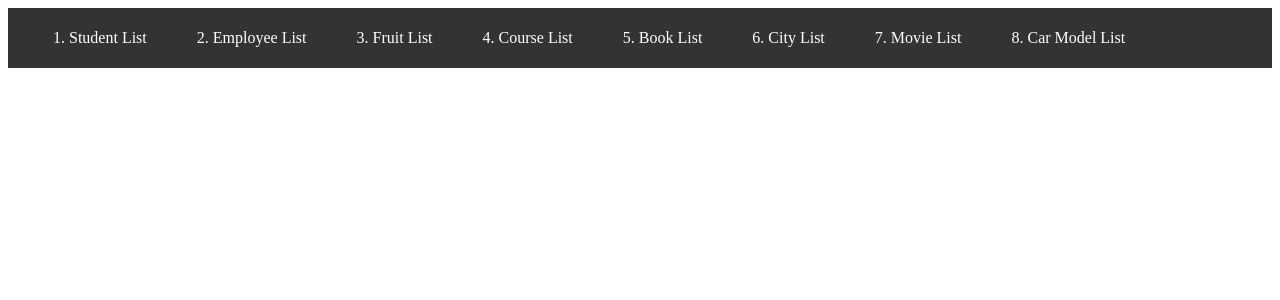
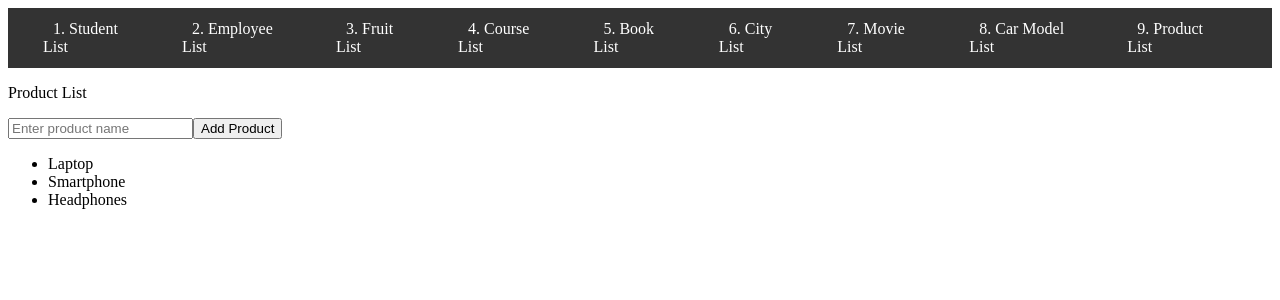
Before and after one commit to kaysie0919/AngularDataStructure, an Angular app: page /prolist in a window 1280 px wide. Before the commit this address led to /. Shown: the top 300 px of the page. Built offline with nearby package versions, Linux system fonts and the light colour scheme.

Commit message:
#9 Add Product List Components

```diff
--- a/src/app/app.component.html
+++ b/src/app/app.component.html
@@ -8,6 +8,7 @@
     <li><a routerLink="citlist">6. City List</a></li>
     <li><a routerLink="movlist">7. Movie List</a></li>
     <li><a routerLink="carlist">8. Car Model List</a></li>
+    <li><a routerLink="prolist">9. Product List</a></li>
   </ul>
 </nav>
 <router-outlet></router-outlet>
--- a/src/app/app.module.ts
+++ b/src/app/app.module.ts
@@ -13,6 +13,7 @@ import { BooklistComponent } from "./components/booklist/booklist.component";
 import { CitylistComponent } from "./components/citylist/citylist.component";
 import { MovielistComponent } from "./components/movielist/movielist.component";
 import { CarmodellistComponent } from "./components/carmodellist/carmodellist.component";
+import { ProductlistComponent } from "./components/productlist/productlist.component";
 
 
 
@@ -26,6 +27,7 @@ const routes: Routes = [
     {path: 'citlist', component: CitylistComponent},
     {path: 'movlist', component: MovielistComponent},
     {path: 'carlist', component: CarmodellistComponent},
+    {path: 'prolist', component: ProductlistComponent},
 ]
 
 @NgModule ({
@@ -47,6 +49,7 @@ const routes: Routes = [
         CitylistComponent,
         MovielistComponent,
         CarmodellistComponent,
+        ProductlistComponent
     ],
 
     providers: [
--- /dev/null
+++ b/src/app/components/productlist/productlist.component.html
@@ -0,0 +1,6 @@
+<p>Product List</p>
+<input type="text" id="product" [(ngModel)]="product" placeholder="Enter product name">
+  <button (click)="addProduct()">Add Product</button>
+  <ul>
+    <li *ngFor="let product of productList">{{ product }}</li>
+  </ul>
--- /dev/null
+++ b/src/app/components/productlist/productlist.component.ts
@@ -0,0 +1,19 @@
+import { Component } from '@angular/core';
+
+@Component({
+  selector: 'app-productlist',
+  templateUrl: './productlist.component.html',
+  styleUrl: './productlist.component.css'
+})
+export class ProductlistComponent {
+  product: string = '';
+  productList: string[] = ['Laptop', 'Smartphone', 'Headphones'];
+
+  addProduct() {
+    if (this.product.trim()) {
+      this.productList.push(this.product.trim());
+      this.product = '';
+    }
+  }
+
+}
```
Also changed, not shown: src/app/components/productlist/productlist.component.css (added), 1 other file (tests, documents, lock files or other folders).
